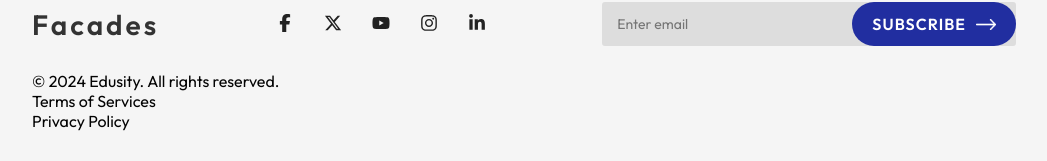
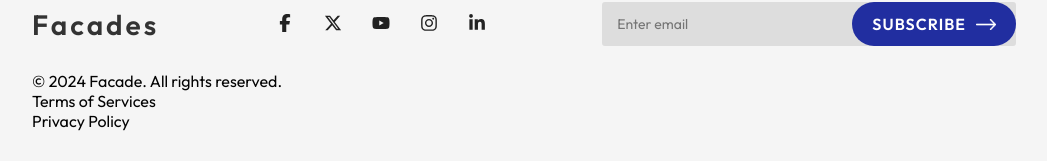
Before and after one commit to VenkateshBoddepalli/Creating_Facades, a React (Vite) app: page / in a window 1280 px wide. Shown: the part 3966-4127 px from the top of the page, without its empty margins (116-1163 px from the left). Built offline with nearby package versions, Linux system fonts and the light colour scheme.

Commit message:
Changes in footer

```diff
--- a/src/Components/Footer/Footer.jsx
+++ b/src/Components/Footer/Footer.jsx
@@ -36,7 +36,7 @@ const Footer = () => {
       </div>
 
     <div className='footers'>
-      <p>© 2024 Edusity. All rights reserved.</p>
+      <p>© 2024 Facade. All rights reserved.</p>
     </div>
     <div className='terPri'>
        <div>
```
